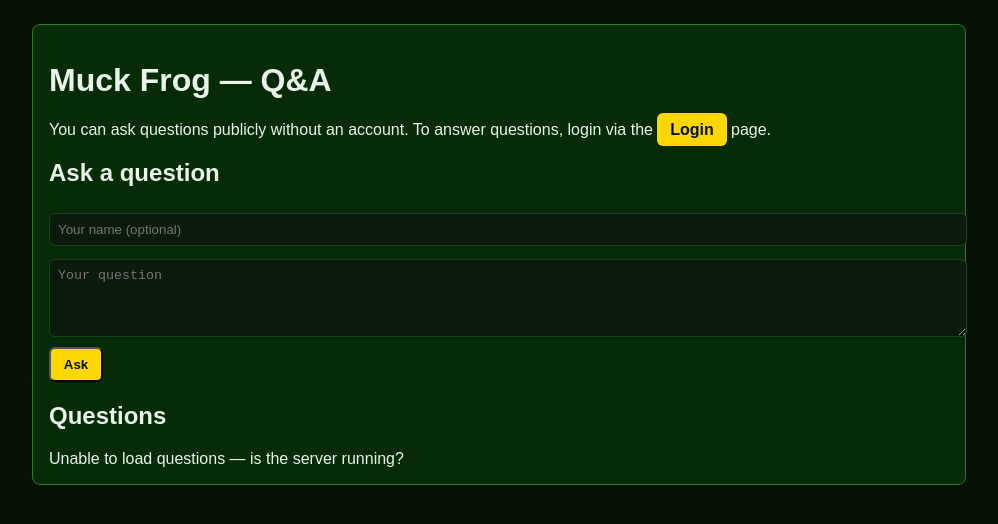
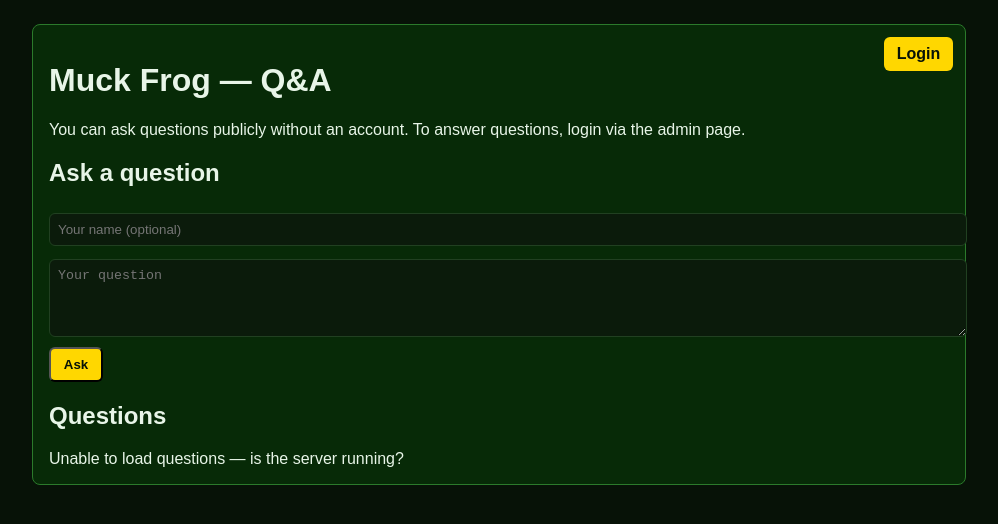
Before and after one commit to MilkMGN/muckfrog.uk, a website: page qa/index.html in a window 1280 px wide. Shown: the whole page, without its empty margins (141-1139 px from the left). Drawn offline with Linux system fonts and the light colour scheme; no server answers.

Commit message:
Add login link to Q&A page
This commit adds a top-right Login button to the Q&A page and updates the introductory text to reference the admin login flow instead of a inline button link. A small CSS adjustment keeps the button positioned without affecting the page layout.

```diff
--- a/qa/index.html
+++ b/qa/index.html
@@ -6,7 +6,8 @@
   <title>Muck Frog Q&amp;A</title>
   <style>
     body{font-family:Arial,Helvetica,sans-serif;background:#071207;color:#e8f5e8;padding:1rem}
-    .card{background:#072a07;padding:1rem;border-radius:8px;border:1px solid #2b7a2b;max-width:900px;margin:0 auto}
+    .card{background:#072a07;padding:1rem;border-radius:8px;border:1px solid #2b7a2b;max-width:900px;margin:0 auto;position:relative}
+    .login-top{position:absolute;top:12px;right:12px}
     .btn{background:#FFD700;color:#071207;padding:0.5rem 0.8rem;border-radius:6px;text-decoration:none;font-weight:bold}
     input,textarea{width:100%;padding:0.5rem;margin:0.4rem 0;border-radius:6px;border:1px solid #214021;background:#0b1b0b;color:#eaf6ea}
     .q{border-bottom:1px dashed #214021;padding:0.6rem 0}
@@ -18,8 +19,9 @@
 <body>
   <div class="card">
     <div id="protocolWarning" style="display:none;background:#3a1f1f;padding:0.75rem;border-radius:6px;margin-bottom:0.75rem;color:#ffdede;">Warning: this page was opened directly from disk. The Q&amp;A requires the server. Run <code>node server.js</code> and open <a href="http://localhost:3000/qa/">http://localhost:3000/qa/</a> instead.</div>
+    <a href="login.html" class="btn login-top">Login</a>
     <h1>Muck Frog — Q&amp;A</h1>
-    <p>You can ask questions publicly without an account. To answer questions, login via the <a href="login.html" class="btn">Login</a> page.</p>
+    <p>You can ask questions publicly without an account. To answer questions, login via the admin page.</p>
 
     <h2>Ask a question</h2>
     <form id="askForm">
```
